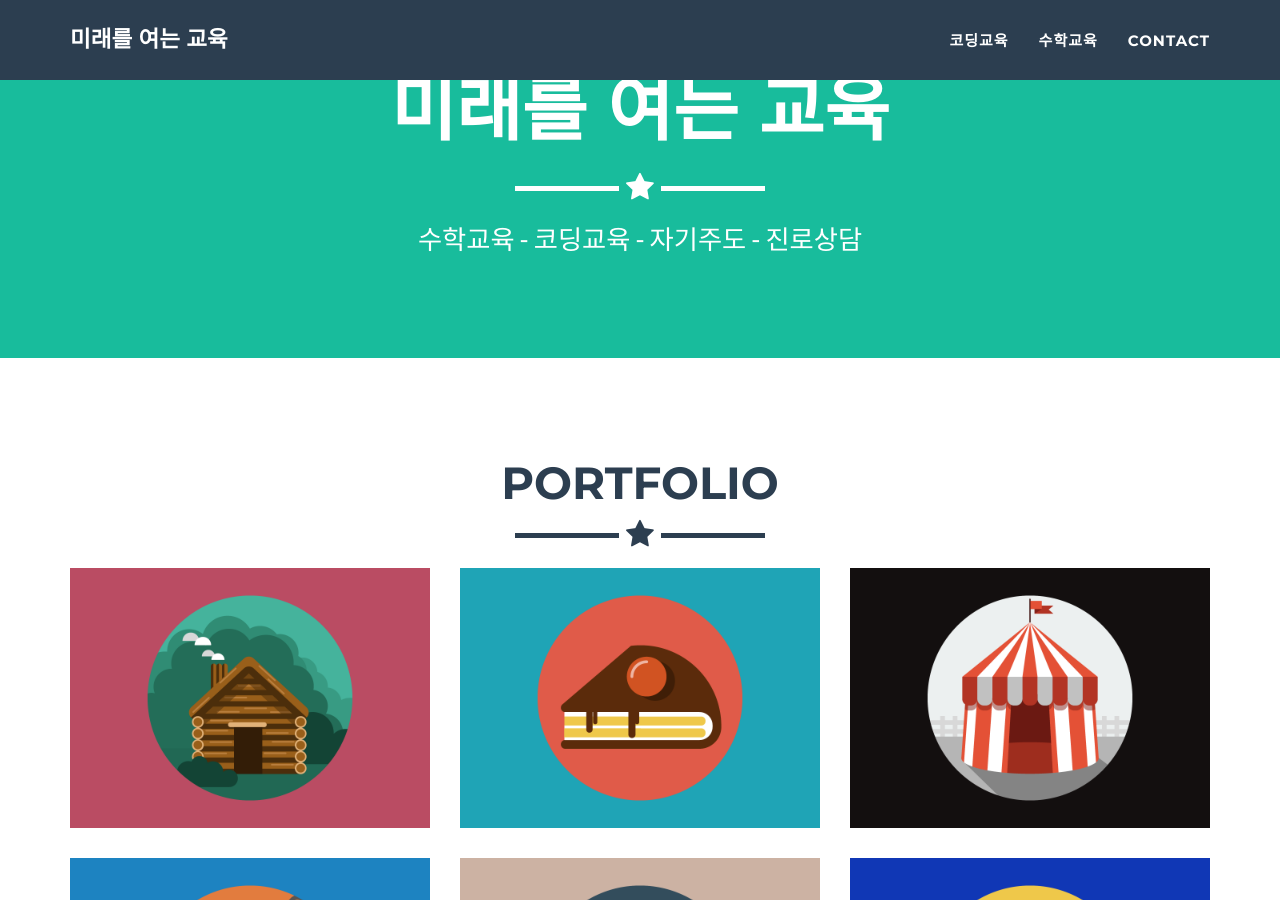
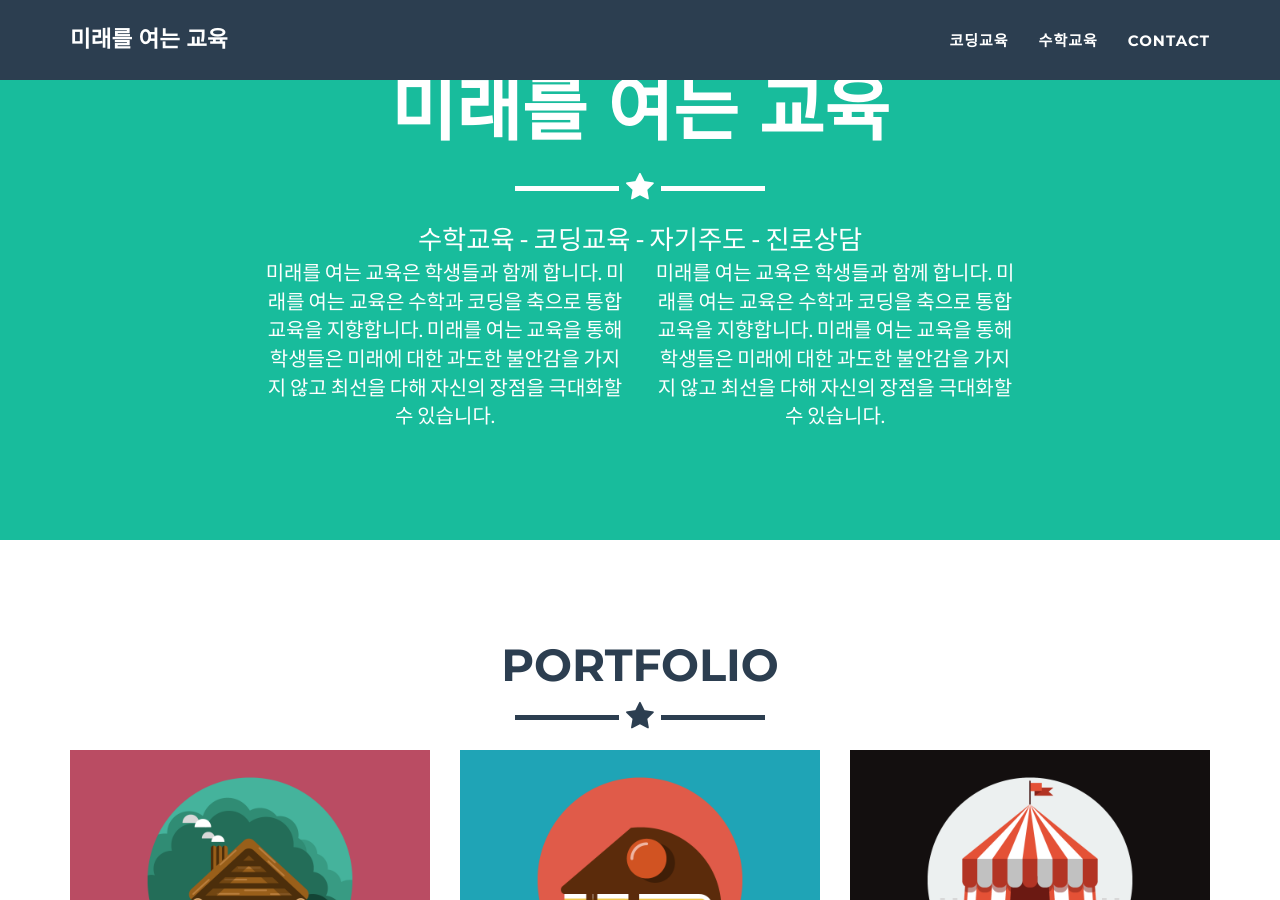
Before and after one commit to eventia/eventia.github.io, a Jekyll site: the page built from index.html, in a window 1280 px wide and 900 px high, scrolled down 924 px. Built offline with Jekyll 4.4.1, drawn with Linux system fonts in a browser that asks for light colours.

Commit message:
HomePage 2019-02-07-[11:32]

```diff
--- a/_includes/header.html
+++ b/_includes/header.html
@@ -9,6 +9,20 @@
                         <hr class="star-light">
                         <span class="skills">{{ site.skills }}</span>
                     </div>
+
+
+
+					<div class="row">
+						<div class="col-lg-4 col-lg-offset-2">
+							<p>미래를 여는 교육은 학생들과 함께 합니다. 미래를 여는 교육은 수학과 코딩을 축으로 통합교육을 지향합니다. 미래를 여는 교육을 통해 학생들은 미래에 대한 과도한 불안감을 가지지 않고 최선을 다해 자신의 장점을 극대화할 수 있습니다. </p>
+						</div>
+						<div class="col-lg-4">
+							<p>미래를 여는 교육은 학생들과 함께 합니다. 미래를 여는 교육은 수학과 코딩을 축으로 통합교육을 지향합니다. 미래를 여는 교육을 통해 학생들은 미래에 대한 과도한 불안감을 가지지 않고 최선을 다해 자신의 장점을 극대화할 수 있습니다. </p>
+						</div>
+					</div>
+
+
+
                 </div>
             </div>
         </div>
```
